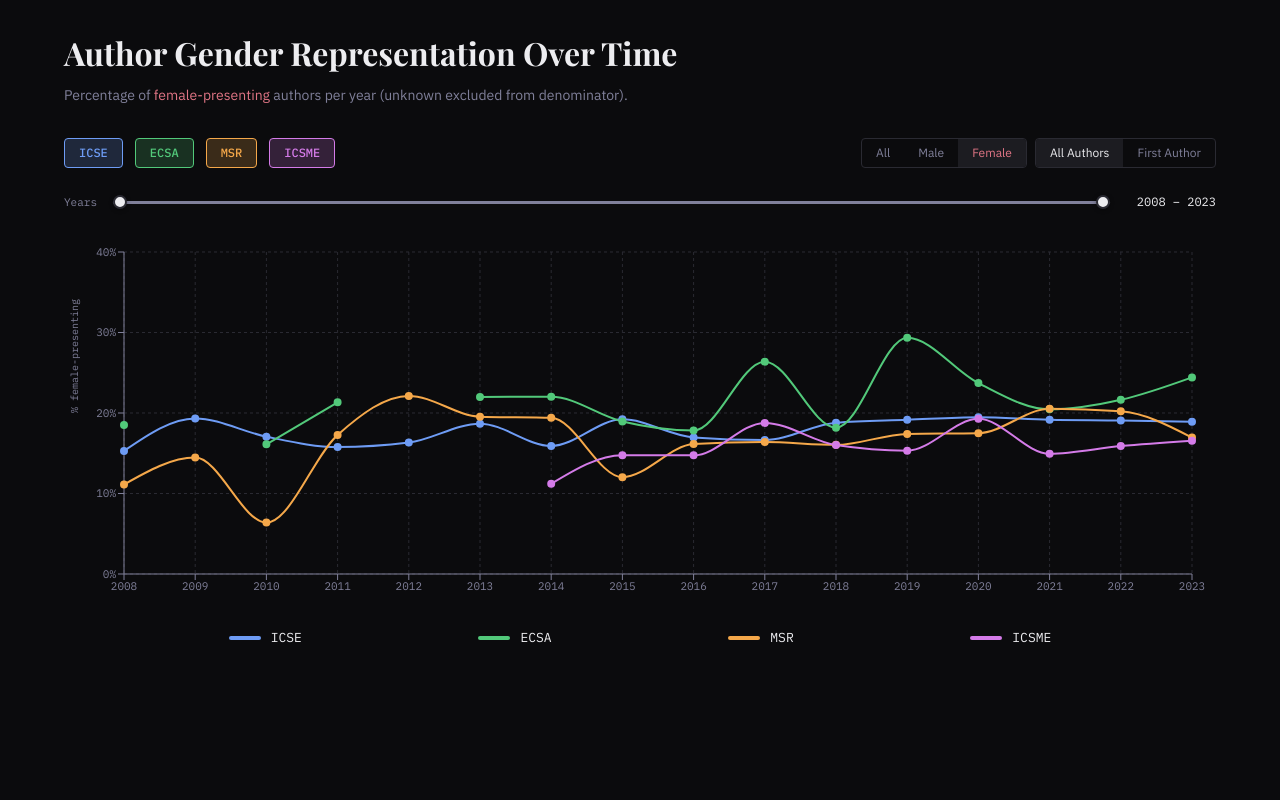
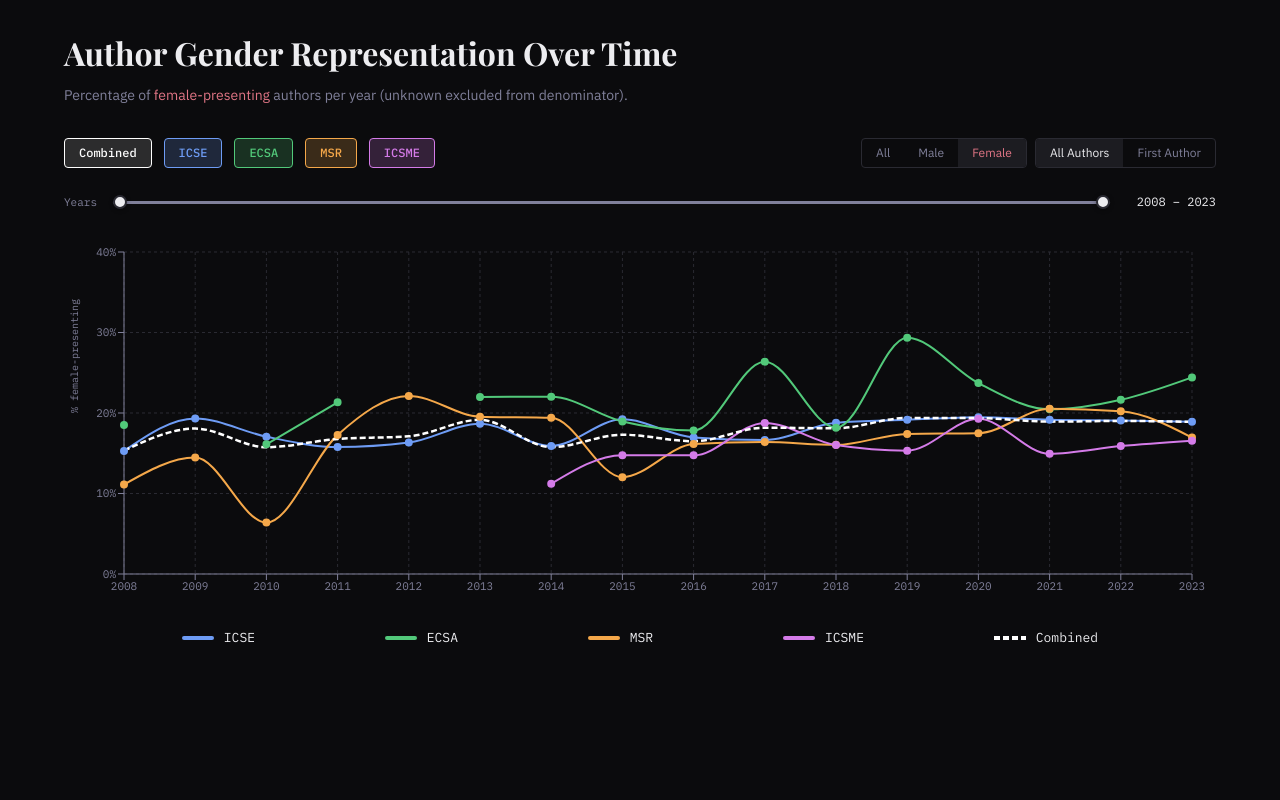
Before and after one commit to RemainingDelta/se-author-gender-diversity, a React (Vite) app in the folder app/: page / in a window 1280 px wide. Shown: the part 1520-2320 px from the top of the page. Built offline with nearby package versions, Linux system fonts and the light colour scheme.

Commit message:
add combined trend line to trends chart

```diff
--- a/app/src/components/SectionTrends.jsx
+++ b/app/src/components/SectionTrends.jsx
@@ -13,6 +13,7 @@ import RangeSlider from './RangeSlider'
 
 const ALL_VENUES = ['ICSE', 'ECSA', 'MSR', 'ICSME']
 const VENUE_COLOR = { ICSE: '#6e9cf5', ECSA: '#52c97a', MSR: '#f5a84a', ICSME: '#d47be8' }
+const ALL_VENUES_COLOR = '#ffffff'
 
 function CustomTooltip({ active, payload, label }) {
   if (!active || !payload?.length) return null
@@ -30,24 +31,29 @@ function CustomTooltip({ active, payload, label }) {
       <div style={{ color: 'var(--muted)', marginBottom: 6 }}>{label}</div>
       {payload
         .filter((p) => p.value != null)
-        .map((p) => (
-          <div key={p.dataKey} style={{ color: VENUE_COLOR[p.dataKey], marginBottom: 2 }}>
-            {p.dataKey}: {p.value.toFixed(1)}%
-          </div>
-        ))}
+        .map((p) => {
+          const color = p.dataKey.startsWith('_all') ? ALL_VENUES_COLOR : VENUE_COLOR[p.dataKey.replace('_m', '')]
+          const label = p.dataKey === '_all' ? 'Combined' : p.dataKey === '_all_m' ? 'Combined ♂' : p.dataKey
+          return (
+            <div key={p.dataKey} style={{ color, marginBottom: 2 }}>
+              {label}: {p.value.toFixed(1)}%
+            </div>
+          )
+        })}
     </div>
   )
 }
 
 export default function SectionTrends({ yearlyStats }) {
   const [activeVenues, setActiveVenues] = useState(new Set(ALL_VENUES))
+  const [showAllVenues, setShowAllVenues] = useState(true)
   const [firstAuthorOnly, setFirstAuthorOnly] = useState(false)
   const [gender, setGender] = useState('female')
   const [yearRange, setYearRange] = useState([2008, 2023])
 
   function toggleVenue(venue) {
     setActiveVenues((prev) => {
-      if (prev.has(venue) && prev.size === 1) return prev
+      if (prev.has(venue) && prev.size === 1 && !showAllVenues) return prev
       const next = new Set(prev)
       next.has(venue) ? next.delete(venue) : next.add(venue)
       return next
@@ -93,6 +99,23 @@ export default function SectionTrends({ yearlyStats }) {
           alignItems: 'center',
         }}
       >
+        <button
+          onClick={() => setShowAllVenues((prev) => !prev)}
+          style={{
+            fontFamily: 'IBM Plex Mono',
+            fontSize: 12,
+            fontWeight: 500,
+            padding: '5px 14px',
+            borderRadius: 4,
+            cursor: 'pointer',
+            border: `1px solid ${ALL_VENUES_COLOR}`,
+            background: showAllVenues ? ALL_VENUES_COLOR + '22' : 'transparent',
+            color: showAllVenues ? ALL_VENUES_COLOR : 'var(--muted)',
+            transition: 'all 0.15s',
+          }}
+        >
+          Combined
+        </button>
         {ALL_VENUES.map((venue) => {
           const active = activeVenues.has(venue)
           return (
@@ -244,6 +267,30 @@ export default function SectionTrends({ yearlyStats }) {
                 connectNulls={false}
               />
             ))}
+          {showAllVenues && (
+            <Line
+              key="_all"
+              type="monotone"
+              dataKey="_all"
+              stroke={ALL_VENUES_COLOR}
+              strokeWidth={2.5}
+              strokeDasharray="6 3"
+              dot={false}
+              connectNulls={false}
+            />
+          )}
+          {showAllVenues && gender === 'all' && (
+            <Line
+              key="_all_m"
+              type="monotone"
+              dataKey="_all_m"
+              stroke={ALL_VENUES_COLOR}
+              strokeWidth={2.5}
+              strokeDasharray="2 3"
+              dot={false}
+              connectNulls={false}
+            />
+          )}
         </LineChart>
       </ResponsiveContainer>
 
@@ -290,6 +337,36 @@ export default function SectionTrends({ yearlyStats }) {
               </span>
             </div>
           ))}
+        {showAllVenues && (
+          <div style={{ display: 'flex', alignItems: 'center', gap: 10 }}>
+            <div
+              style={{
+                width: 32,
+                height: 4,
+                background: `repeating-linear-gradient(90deg, ${ALL_VENUES_COLOR} 0 6px, transparent 6px 9px)`,
+                flexShrink: 0,
+              }}
+            />
+            <span style={{ fontFamily: 'IBM Plex Mono', fontSize: 13, color: 'var(--text)' }}>
+              Combined{gender === 'all' ? ' ♀' : ''}
+            </span>
+          </div>
+        )}
+        {showAllVenues && gender === 'all' && (
+          <div style={{ display: 'flex', alignItems: 'center', gap: 10 }}>
+            <div
+              style={{
+                width: 32,
+                height: 4,
+                background: `repeating-linear-gradient(90deg, ${ALL_VENUES_COLOR} 0 2px, transparent 2px 5px)`,
+                flexShrink: 0,
+              }}
+            />
+            <span style={{ fontFamily: 'IBM Plex Mono', fontSize: 13, color: 'var(--text)' }}>
+              Combined ♂
+            </span>
+          </div>
+        )}
       </div>
     </section>
   )
--- a/app/src/utils/stats.js
+++ b/app/src/utils/stats.js
@@ -44,9 +44,11 @@ export function venueAggregate(yearlyStats) {
 export function computeTrendsData(yearlyStats, venues, firstAuthorOnly, gender = 'female') {
   const prefix = firstAuthorOnly ? 'first_author_' : ''
   const years = Array.from({ length: 16 }, (_, i) => 2008 + i)
+  const allVenueKeys = Object.keys(yearlyStats)
 
   return years.map((year) => {
     const row = { year }
+
     for (const venue of venues) {
       const yearData = yearlyStats[venue]?.[String(year)]
       if (!yearData) {
@@ -65,6 +67,27 @@ export function computeTrendsData(yearlyStats, venues, firstAuthorOnly, gender =
         }
       }
     }
+
+    // Combined "All Venues" line — aggregates across all venues with data for this year
+    let totalFemale = 0, totalMale = 0, totalUnclass = 0, hasAny = false
+    for (const venue of allVenueKeys) {
+      const yearData = yearlyStats[venue]?.[String(year)]
+      if (!yearData) continue
+      hasAny = true
+      totalFemale += yearData[`${prefix}female_presenting`]
+      totalMale += yearData[`${prefix}male_presenting`]
+      totalUnclass += yearData[`${prefix}unclassified`]
+    }
+    const totalKnown = totalFemale + totalMale + totalUnclass
+    if (hasAny) {
+      if (gender === 'all') {
+        row['_all'] = pct(totalFemale, totalKnown)
+        row['_all_m'] = pct(totalMale, totalKnown)
+      } else {
+        row['_all'] = pct(gender === 'male' ? totalMale : totalFemale, totalKnown)
+      }
+    }
+
     return row
   })
 }
```
